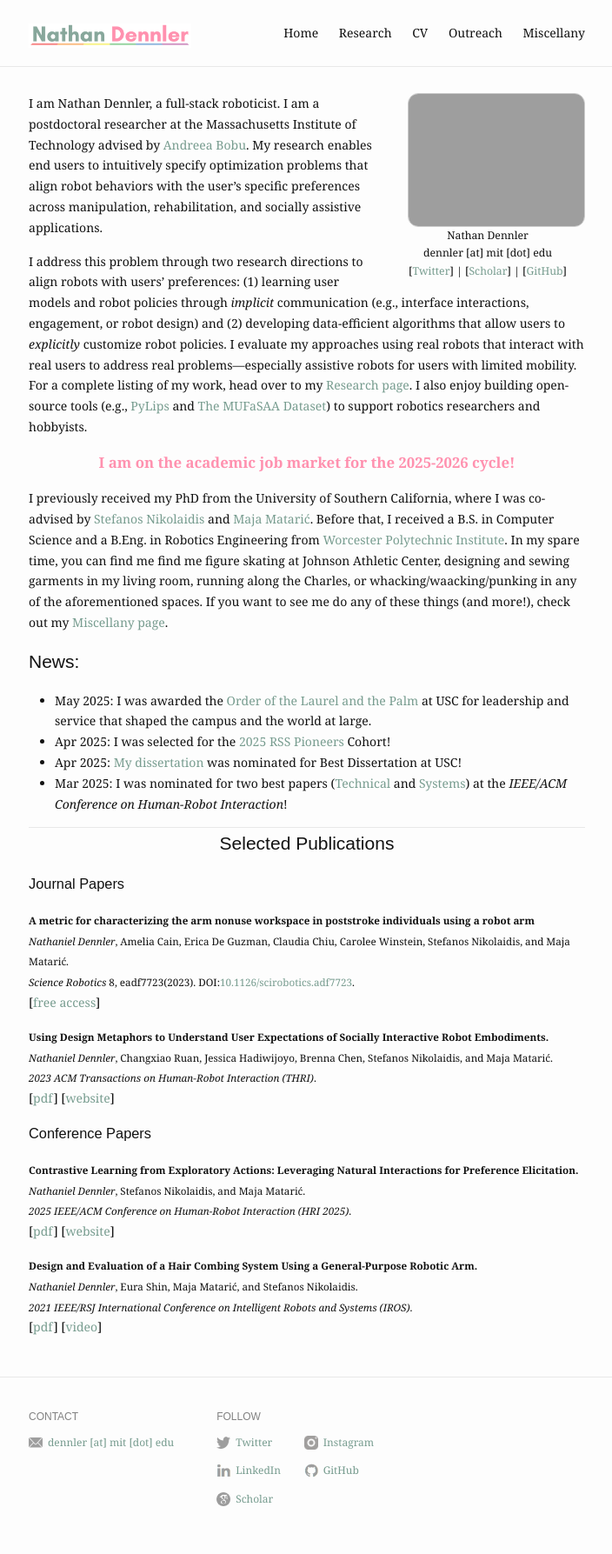
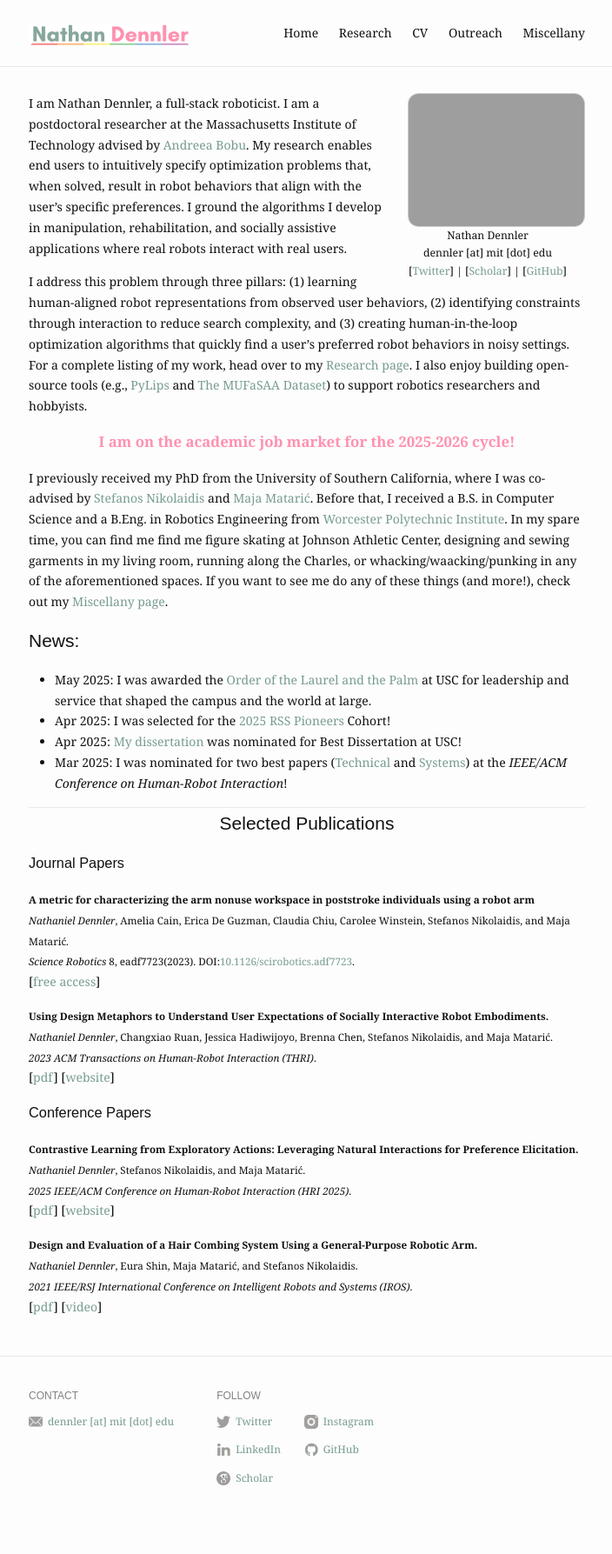
Before and after one commit to ndennler/ndennler.github.io, a Jekyll site: the page built from index.md, in a window 1280 px wide. Shown: the whole page at 87% size, without its empty margins (287-991 px from the left). Built offline with Jekyll 4.4.1, drawn with Linux system fonts in a browser that asks for light colours; after the commit the page ends 1763 px from its top, so only the background shows below that.

Commit message:
Update index.md

```diff
--- a/index.md
+++ b/index.md
@@ -6,9 +6,9 @@ profile_picture:
 ---
 
 
-  I am Nathan Dennler, a full-stack roboticist. I am a postdoctoral researcher at the Massachusetts Institute of Technology advised by <a href="https://www.mit.edu/~abobu/">Andreea Bobu</a>. My research enables end users to intuitively specify optimization problems that align robot behaviors with the user's specific preferences across manipulation, rehabilitation, and socially assistive applications.
+  I am Nathan Dennler, a full-stack roboticist. I am a postdoctoral researcher at the Massachusetts Institute of Technology advised by <a href="https://www.mit.edu/~abobu/">Andreea Bobu</a>. My research enables end users to intuitively specify optimization problems that, when solved, result in robot behaviors that align with the user's specific preferences. I ground the algorithms I develop in manipulation, rehabilitation, and socially assistive applications where real robots interact with real users.
 
-  I address this problem through two research directions to align robots with users' preferences: (1) learning user models and robot policies through *implicit* communication (e.g., interface interactions, engagement, or robot design) and (2) developing data-efficient algorithms that allow users to *explicitly* customize robot policies. I evaluate my approaches using real robots that interact with real users to address real problems—especially assistive robots for users with limited mobility. For a complete listing of my work, head over to my <a href="/research">Research page</a>. I also enjoy building open-source tools (e.g., <a href="https://pylips.readthedocs.io/en/latest/">PyLips</a> and <a href="https://interaction-lab.github.io/robot-metaphors/">The MUFaSAA Dataset</a>) to support robotics researchers and hobbyists.
+  I address this problem through three pillars: (1) learning human-aligned robot representations from observed user behaviors, (2) identifying constraints through interaction to reduce search complexity, and (3) creating human-in-the-loop optimization algorithms that quickly find a user's preferred robot behaviors in noisy settings. For a complete listing of my work, head over to my <a href="/research">Research page</a>. I also enjoy building open-source tools (e.g., <a href="https://pylips.readthedocs.io/en/latest/">PyLips</a> and <a href="https://interaction-lab.github.io/robot-metaphors/">The MUFaSAA Dataset</a>) to support robotics researchers and hobbyists.
 
 <p style="color: #FF91AF; font-weight: bold; text-align:center; font-size: 1.2em;">
   I am on the academic job market for the 2025-2026 cycle!
```
